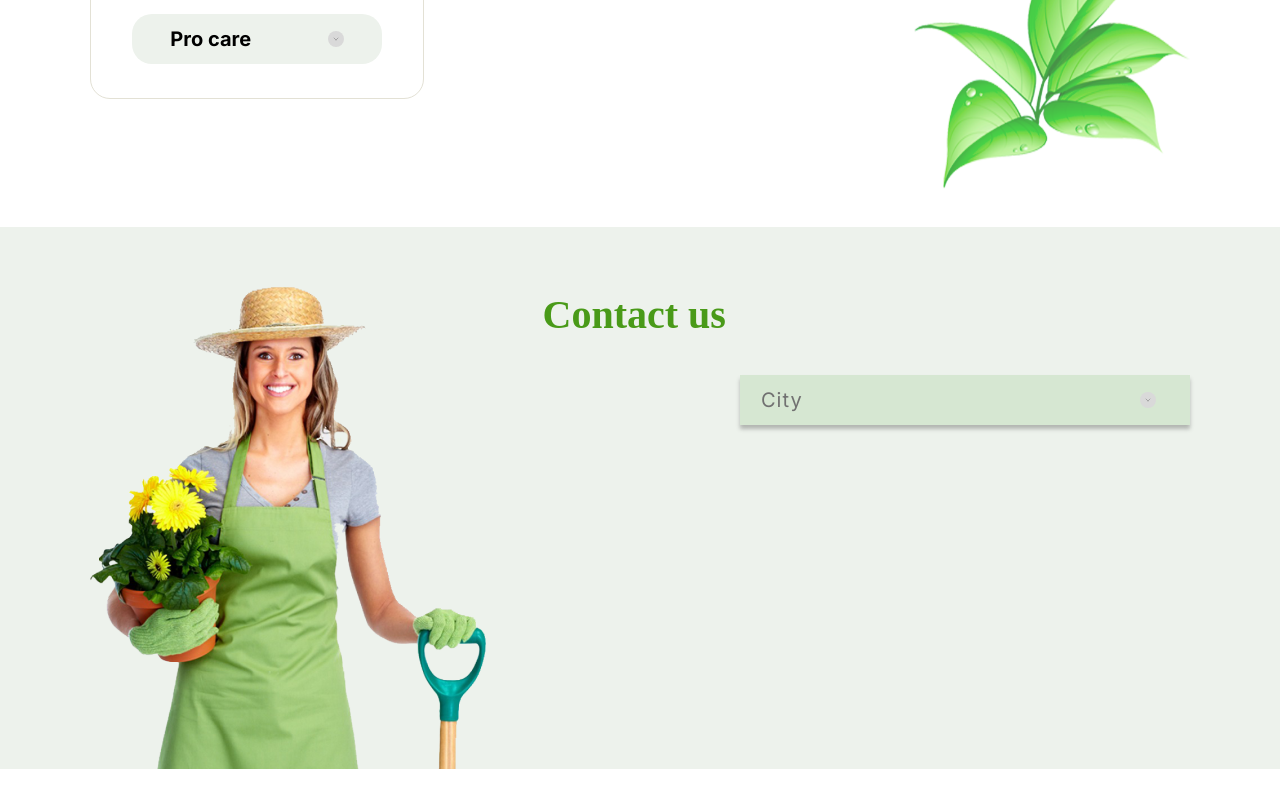
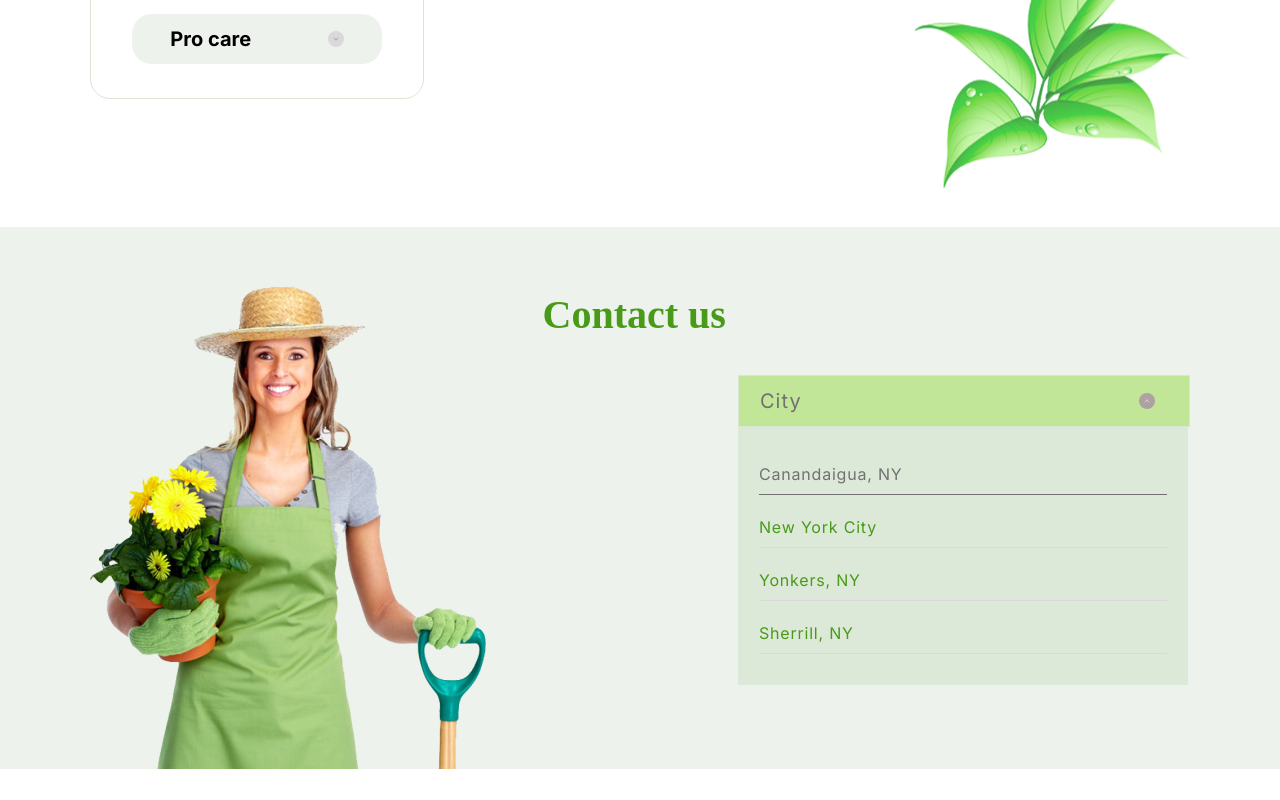
Before and after one commit to JLivlos/rss-tasks, a plain HTML site: page plants/index.html in a window 1280 px wide. Both pictures are taken after a click on the element 1148 px from the left and 3362 px from the top of the page. Shown: the part 2962-3762 px from the top of the page. Drawn offline with Linux system fonts and the light colour scheme; a web font is replaced by a local one.

Commit message:
feat: add accordion to contacts block

```diff
--- a/plants/index.html
+++ b/plants/index.html
@@ -162,9 +162,17 @@
             <p class="contacts__title" id="contacts">Contact us</p>
             <div class="contacts-wrapper">
                 <div class="contacts__img"></div>
-                <div class="contacts__menu">
-                    <p class="contacts__menu__text">City</p>
-                    <div class="contacts__btn"></div>
+                <div class="contacts__menu__wrapper">
+                    <div class="contacts__menu">
+                        <p class="contacts__menu__text">City</p>
+                        <div class="contacts__btn"></div>
+                    </div>
+                    <ul class="contacts__menu__items">
+                        <li class="contacts__menu__item contacts__menu__item__cana contacts__menu__item_active">Canandaigua, NY</li>
+                        <li class="contacts__menu__item contacts__menu__item__new">New York City</li>
+                        <li class="contacts__menu__item contacts__menu__item__yonk">Yonkers, NY</li>
+                        <li class="contacts__menu__item contacts__menu__item__sh">Sherrill, NY</li>
+                    </ul>
                 </div>
             </div>
         </div>
--- a/plants/index.js
+++ b/plants/index.js
@@ -148,6 +148,18 @@ orderBtns.forEach(elem => {
     });
 });
 
+//CCONTACTS
+const contactsBtn = document.querySelector('.contacts__btn');
+const contactsItems = document.querySelector('.contacts__menu__items');
+const contactsHead = document.querySelector('.contacts__menu');
+const contactsHeadCity = document.querySelector('.contacts__menu__text');
+
+contactsBtn.addEventListener('click', () => {
+    contactsBtn.classList.toggle('contacts__btn_active');
+    contactsHead.classList.toggle('contacts__menu_active');
+    contactsItems.classList.toggle('contacts__menu__items_active');
+});
+
 //FUNCTIONS
 
 function openBurgermenu() {
--- a/plants/style.css
+++ b/plants/style.css
@@ -579,6 +579,10 @@ html {
   background-size: 400px 497px;
 }
 
+.contacts__menu__wrapper {
+  position: relative;
+}
+
 .contacts__menu {
   width: 450px;
   height: 50px;
@@ -588,6 +592,12 @@ html {
   background: #d6e7d2;
   box-shadow: 0px 4px 4px rgba(0, 0, 0, 0.25);
   border-radius: 0px;
+}
+
+.contacts__menu_active {
+  background: #c1e698;
+  box-shadow: none;
+  border: 1px solid #d6e7d2;
 }
 
 .contacts__menu__text {
@@ -603,6 +613,54 @@ html {
 
 .contacts__btn {
   margin-right: 34px;
+}
+
+.contacts__menu__items {
+  position: absolute;
+  z-index: 10;
+  width: 450px;
+  display: none;
+  list-style: none;
+  padding-left: 0;
+  margin: 0;
+  background: #dce9d9;
+}
+
+.contacts__menu__items_active {
+  display: block;
+}
+
+.contacts__menu__item {
+  margin: 0 21px;
+  margin-bottom: 12px;
+  font-family: "Inter";
+  font-style: normal;
+  font-weight: 400;
+  font-size: 16px;
+  line-height: 40px;
+  letter-spacing: 0.05em;
+  color: #499a18;
+  border-bottom: 1px solid #d9d9d9;
+  cursor: pointer;
+}
+
+.contacts__menu__item:hover {
+  color: #214d05;
+}
+
+.contacts__menu__item__cana {
+  padding-top: 27px;
+}
+
+.contacts__menu__item__sh {
+  margin-bottom: 31px;
+}
+
+.contacts__menu__item_active {
+  color: #717171;
+  border-bottom: 1px solid #717171;
+  pointer-events: none;
+  cursor: context-menu;
 }
 
 .footer {
@@ -1099,7 +1157,8 @@ html {
   .container {
     width: 400px;
   }
-  .contacts__menu {
+  .contacts__menu,
+  .contacts__menu__items {
     width: 410px;
   }
 }
@@ -1184,11 +1243,16 @@ html {
     font-size: 25px;
     text-align: center;
   }
-  .contacts__menu {
+  .contacts__menu,
+  .contacts__menu__items {
     width: 300px;
   }
   .contacts__menu__text {
     font-size: 20px;
+  }
+
+  .contacts__menu__item__sh {
+    margin-bottom: 23px;
   }
   .contacts__img {
     margin-top: 128px;
```
